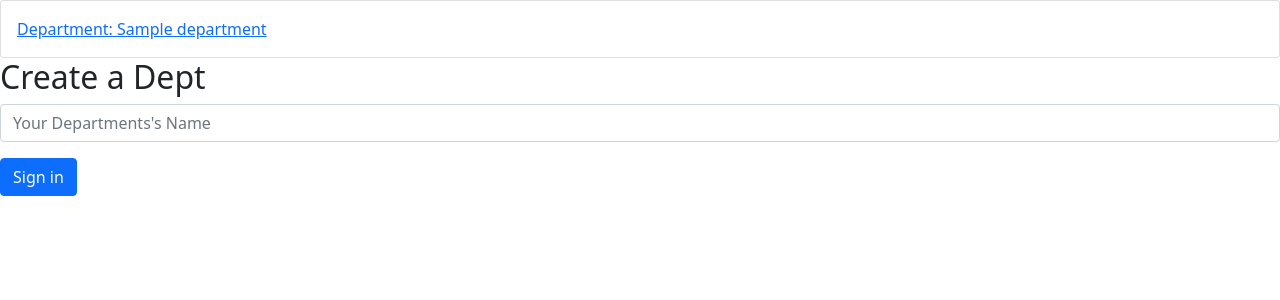
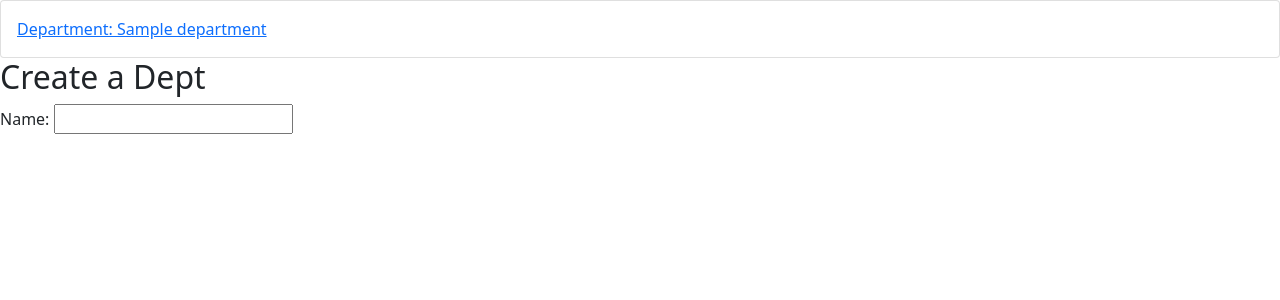
Before and after one commit to erictau/macromanager, a Django app: template main_app/templates/departments/department_form.html in a window 1280 px wide. Shown: the part 56-356 px from the top of the page. Run offline with Django 4.2, Linux system fonts and the light colour scheme; tables that the repository leaves empty hold one stand-in row (values such as "Sample post"); the template is opened without the code that fills it: values that come from a table or form of the project are taken from there, most other values are stand-ins (such as "Sample title", 1, 10 or a date in 2020); parts of the project's set-up code (start-up, migrations or seed data) failed here and were passed over.

Commit message:
commit before pull

```diff
--- a/main_app/templates/departments/department_form.html
+++ b/main_app/templates/departments/department_form.html
@@ -19,14 +19,10 @@
 <h2>Create a Dept</h2>
 
 <form action="departments_create">
-<div class="row g-3">
-    <div class="col">
-      <input type="text" class="form-control" placeholder="Your Departments's Name" aria-label="name">
-    </div>
 
-    <div class="col-12">
-      <button type="submit" class="btn btn-primary">Sign in</button>
-    </div>
+  {{ department_form.as_p }}
+  {% csrf_token %}
+
 </form>
 
 {% endblock %}
--- a/main_app/templates/organizations/organization_form.html
+++ b/main_app/templates/organizations/organization_form.html
@@ -5,7 +5,7 @@
 
 {% for org in orgs %}
 
-    <a href="{% url 'department_index' org.id %}">
+    <a href="{% url 'about' %}">
         <div class="card">
             <div class="card-body">
               Organization: {{ org.name }}
--- a/main_app/views.py
+++ b/main_app/views.py
@@ -60,11 +60,6 @@ def organizations_create(request):
 
 ### Departments
 
-class DepartmentList(LoginRequiredMixin, ListView):
-    model = Department
-
-class DepartmentDetail(LoginRequiredMixin, DetailView):
-    model = Department
 
 def deparments_new(request):
     departments = Department.objects.all()
```
